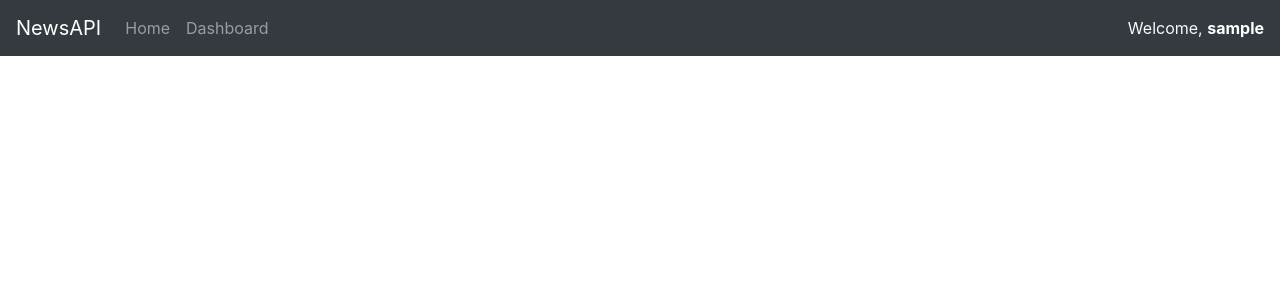
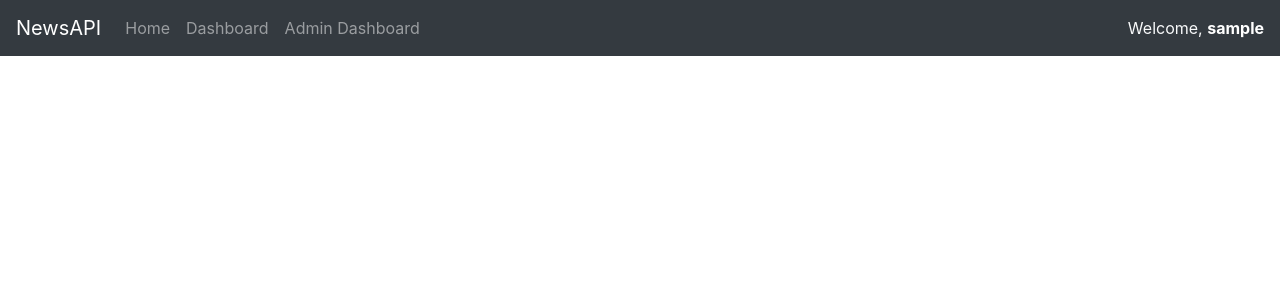
Before and after one commit to yyheng/database-m3012, a Flask app: page /admin_dashboard in a window 1280 px wide. Shown: the top 300 px of the page. Run offline with Flask 2, Linux system fonts and the light colour scheme; the visitor is signed in with stand-in values (Sample User, id 1); some libraries are stand-ins or nearby versions.

Commit message:
show hide admin dashboard in admin

```diff
--- a/app.py
+++ b/app.py
@@ -79,7 +79,7 @@ def login_post():
         session['username'] = UserAuth(cursor, username, password)[1]
 
         # check whether if account is administrator account with username 'admin'
-        if (UserAuth(cursor, username, password)[4] == '1'):
+        if (UserAuth(cursor, username, password)[4] == 1):
             session['is_admin'] = True
 
         # Redirect to home page
--- a/templates/layouts/user_base.htm
+++ b/templates/layouts/user_base.htm
@@ -27,6 +27,12 @@
         <li class="nav-item {% block dashboard_active %}{% endblock %}">
           <a class="nav-link" href="{{ url_for('user_dashboard') }}">Dashboard<span class="sr-only">(current)</span></a>
         </li>
+        {% if session['is_admin'] %}
+        <li class="nav-item {% block admin_dashboard_active %}{% endblock %}">
+          <a class="nav-link" href="{{ url_for('admin_dashboard') }}">Admin Dashboard<span class="sr-only">(current)</span></a>
+        </li>
+        {% else %}
+        {% endif %}
       </ul>
       <span class="navbar-text">
           <span class="text-light">
```
